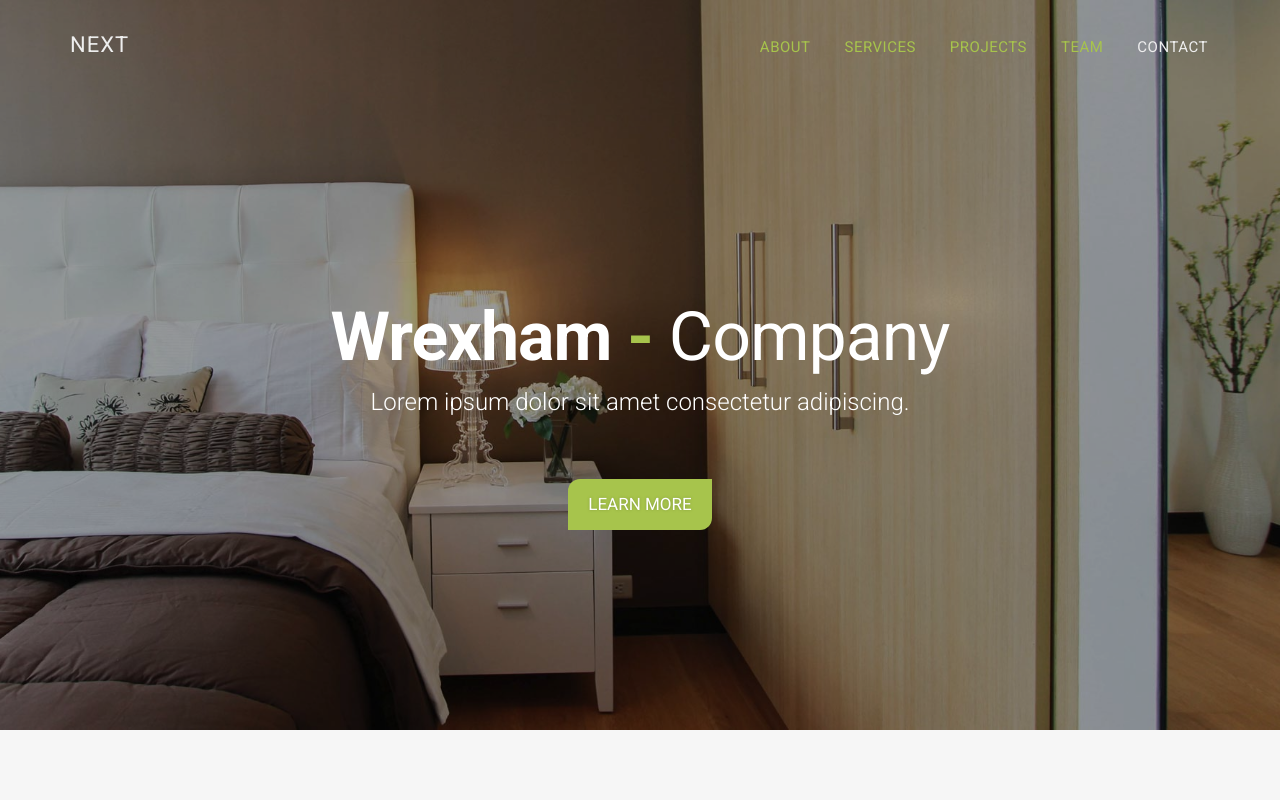
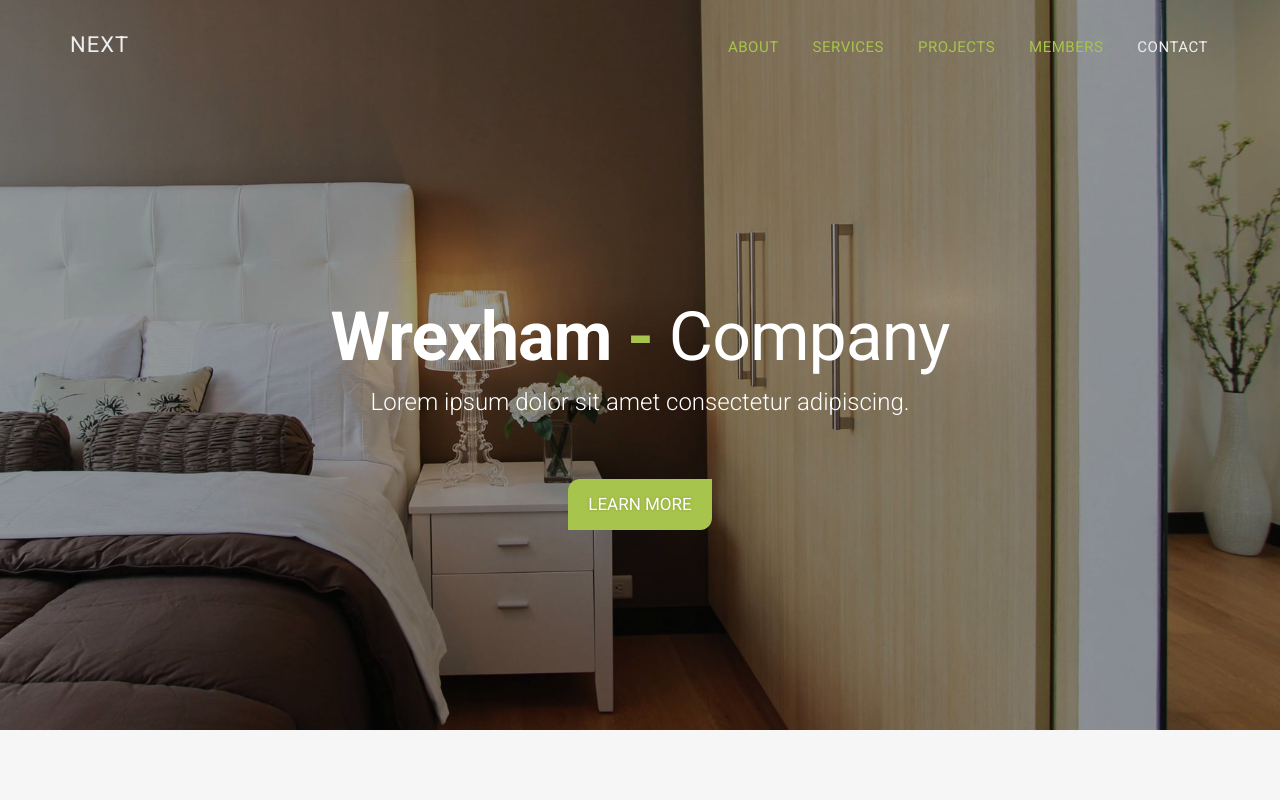
Before and after one commit to sedrickotolo/wrexham, a plain HTML site: page index.html in a window 1280 px wide. Shown: the top 800 px of the page. Drawn offline with Linux system fonts and the light colour scheme.

Commit message:
changed team to members

```diff
--- a/index.html
+++ b/index.html
@@ -48,7 +48,7 @@
         <li><a href="#about" class="page-scroll">About</a></li>
         <li><a href="#services" class="page-scroll">Services</a></li>
         <li><a href="#portfolio" class="page-scroll">Projects</a></li>
-        <li><a href="#team" class="page-scroll">Team</a></li>
+        <li><a href="#team" class="page-scroll">Members</a></li>
         <li><a href="#contact" class="page-scroll">Contact</a></li>
       </ul>
     </div>
```
